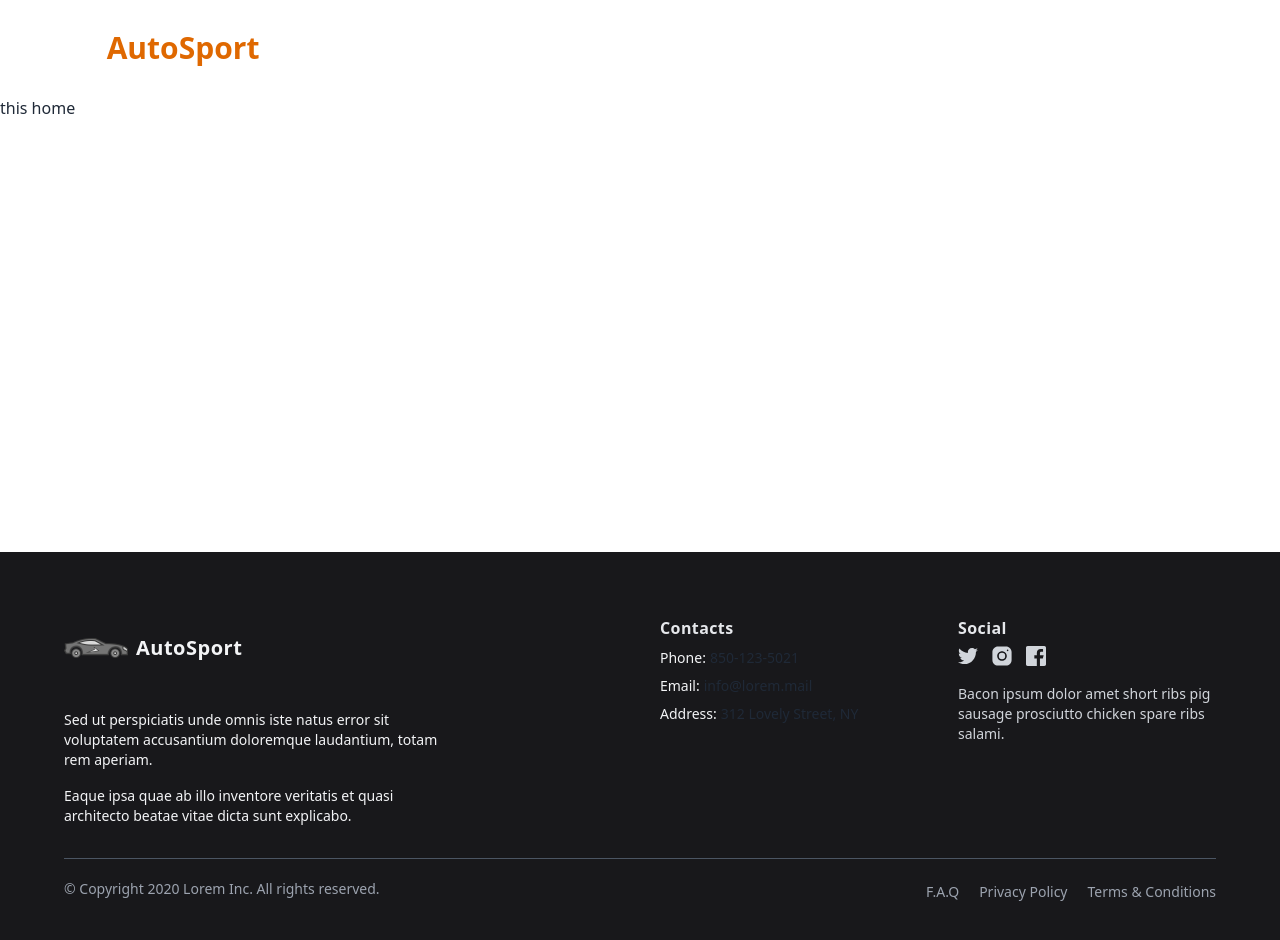
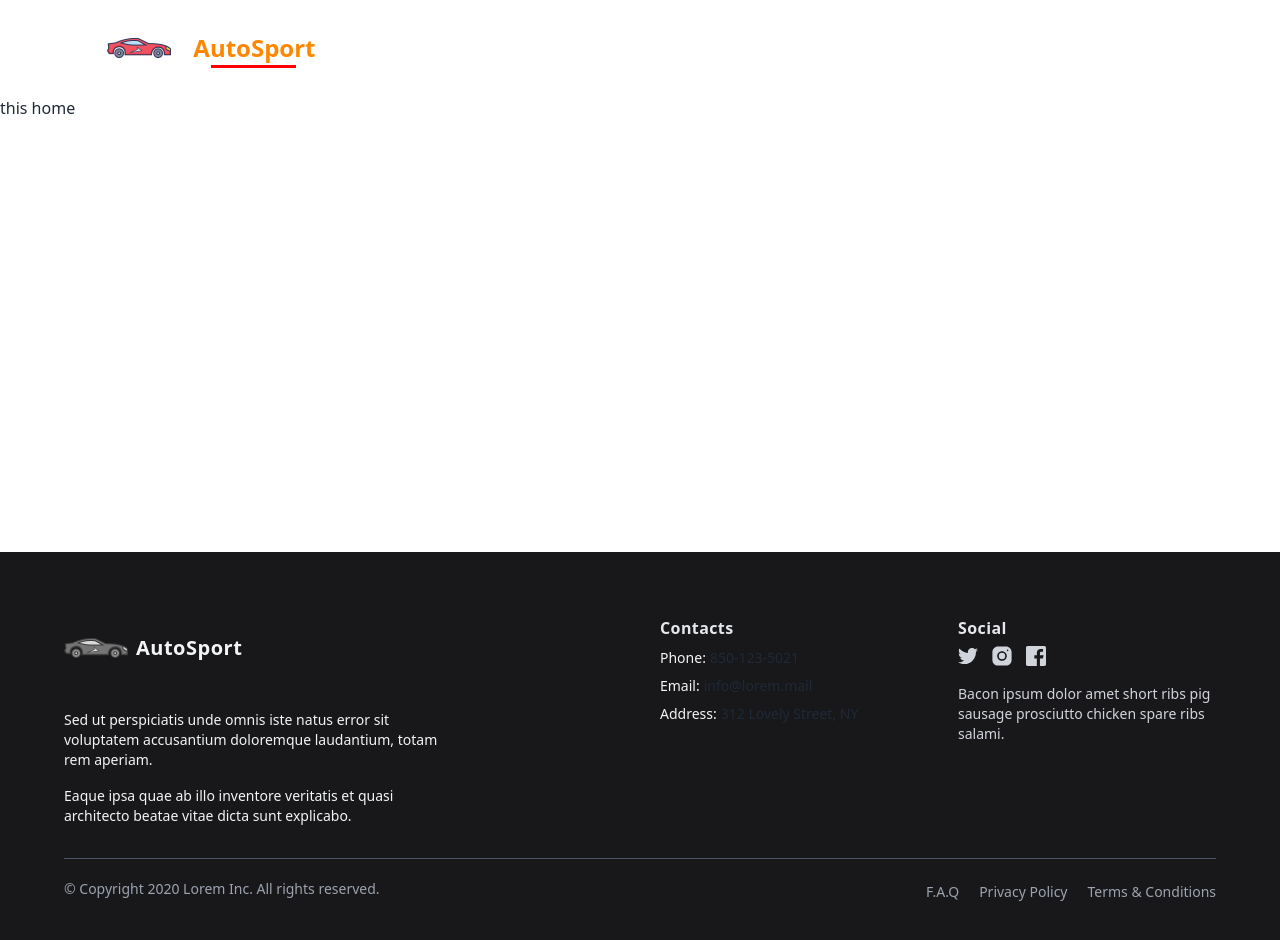
Before and after one commit to asmraihan/autosport_client, a React app: page / in a window 1280 px wide. Shown: the top 940 px of the page. Built offline with nearby package versions, Linux system fonts and the light colour scheme; the HTML template or start-up script is replaced by a standard one.

Commit message:
nav icon

```diff
--- a/src/components/NavBar/NavBar.jsx
+++ b/src/components/NavBar/NavBar.jsx
@@ -11,7 +11,24 @@ const NavBar = () => {
     };
     return (
         <div className='flex justify-between items-center h-24 w-10/12 text-white mx-auto z-40'>
-            <Link to='/' className='w-full text-3xl font-bold text-[#df6800]'>AutoSport</Link>
+           <div className='flex justify-center items-center cursor-pointer nav-logo'>
+           <img className='w-16 hover:translate-x-6 transition-all duration-200' src="car.png" alt="" />
+            <div className="svg-wrapper w-full  font-bold ">
+
+        <svg height="40" width="150" xmlns="http://www.w3.org/2000/svg">
+          <rect id="shape" height="40" width="150" />
+        </svg>
+
+        <div className="text" id="see_all_btn">
+
+          <a to="/" className="flex justify-center items-center text-2xl font-extrabold ">
+            AutoSport
+          </a>
+        </div>
+      </div>
+           </div>
+
+            {/* <Link to='/' className='w-full text-3xl font-bold text-[#df6800]'>AutoSport</Link> */}
             <ul className='hidden md:flex font-semibold whitespace-nowrap'>
                 <Link to='/' className='p-6'>Home</Link>
                 <Link to='/allcars' className='p-6'>All Cars</Link>
--- a/src/index.css
+++ b/src/index.css
@@ -1,3 +1,48 @@
 @tailwind base;
 @tailwind components;
 @tailwind utilities;
+
+
+
+/* btn outline animation */
+
+
+.text {
+  position: absolute;
+  top: 9%;
+  left: 30%;
+  color: #fd8700;
+  background: transparent;
+}
+
+#see_all_btn {
+  right: 25%;
+}
+
+
+.svg-wrapper {
+  margin-top: 0;
+  position: relative;
+  width: 150px;
+  height: 40px;
+  display: inline-block;
+  border-radius: 3px;
+  margin-left: 5px;
+  margin-right: 5px;
+}
+
+#shape {
+  stroke-width: 6px;
+  fill: transparent;
+  stroke: #fd0000;
+  stroke-dasharray: 85 400;
+  stroke-dashoffset: -220;
+  transition: 1s all ease;
+}
+
+.svg-wrapper:hover #shape {
+  stroke-dasharray: 50 0;
+  stroke-width: 3px;
+  stroke-dashoffset: 0;
+  stroke: #d67106;
+}
--- a/src/pages/Home/Home.jsx
+++ b/src/pages/Home/Home.jsx
@@ -1,9 +1,18 @@
-
+import { FaArrowRight } from 'react-icons/fa';
 const Home = () => {
     return (
-        <div>
-            this home
-        </div>
+        <h1>this home</h1>
+    //     <div className="svg-wrapper">
+    //     <svg height="40" width="150" xmlns="http://www.w3.org/2000/svg">
+    //       <rect id="shape" height="40" width="150" />
+    //     </svg>
+    //     <div className="text" id="see_all_btn">
+    //       <a to="/services" className="flex justify-center items-center">
+    //         See All
+    //         <FaArrowRight className="ml-2 mt-1" />
+    //       </a>
+    //     </div>
+    //   </div>
     );
 };
 
```
